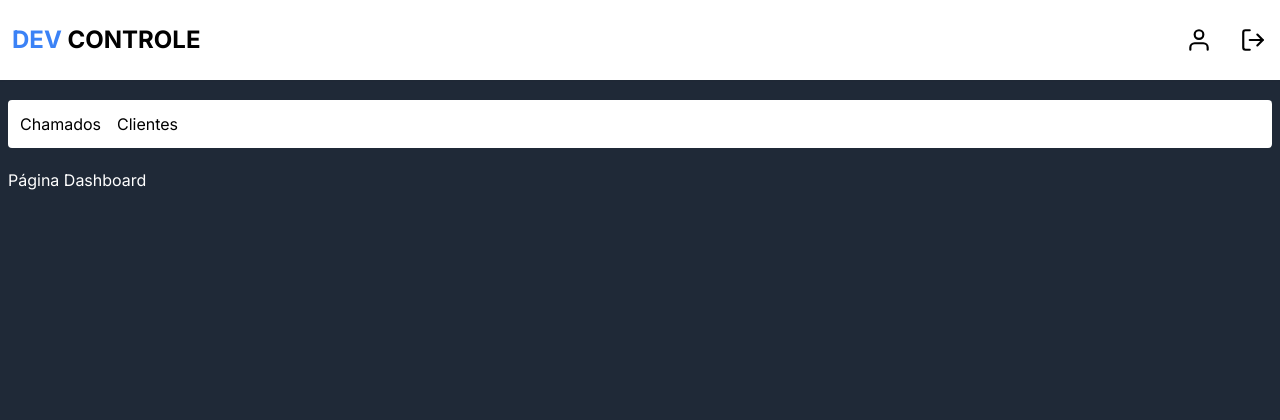
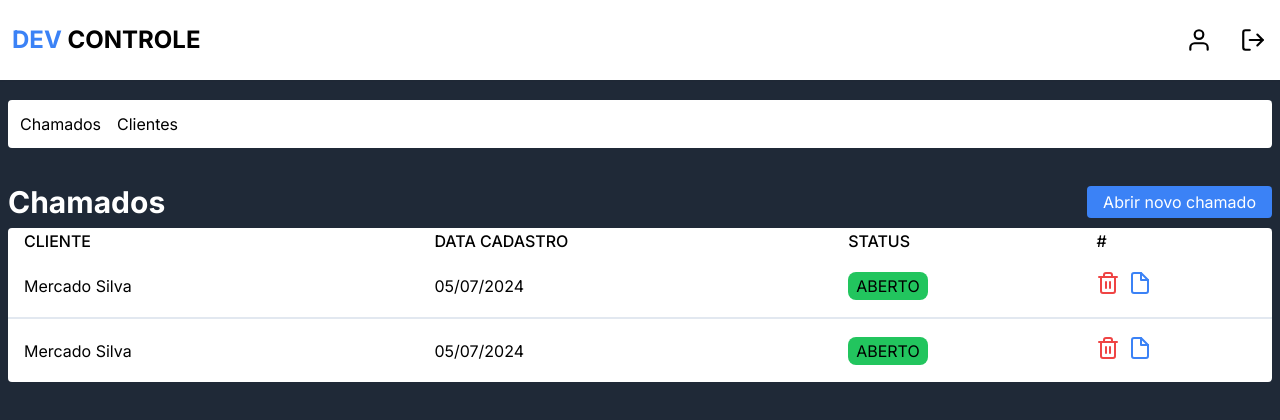
Before and after one commit to CristianoSFMothe/devcontrole, a Next.js app: page /dashboard in a window 1280 px wide. Shown: the top 420 px of the page. Built offline with nearby package versions, Linux system fonts and the light colour scheme; no server answers; sample sign-in values are in the browser's storage.

Commit message:
feat: Inicialização da cricação da tabela

```diff
--- /dev/null
+++ b/src/app/dashboard/components/ticket/index.tsx
@@ -0,0 +1,27 @@
+import { FiTrash2, FiFile } from "react-icons/fi";
+
+export function TicketItem() {
+  return (
+    <>
+      <tr className="border-b-2 border-b-slate-200 h-16 last:border-b-0 hover:bg-gray-100 duration-300">
+        <td className="text-left px-4 customer-name">
+          Mercado Silva
+        </td>
+        <td className="text-left hidden sm:table-cell date-register">05/07/2024</td>
+        <td className="text-left">
+          <span className="bg-green-500 px-2 py-1 rounded-lg status">
+            ABERTO
+          </span>
+        </td>
+        <td className="text-left">
+          <button className="btn-trash mr-2 hover:opacity-75">
+            <FiTrash2 size={24} color="#EF4444" />
+          </button>
+          <button className="btn-file hover:opacity-75">
+            <FiFile size={24} color="#3B82F6" />
+          </button>
+        </td>
+      </tr>
+    </>
+  );
+}
--- a/src/app/dashboard/page.tsx
+++ b/src/app/dashboard/page.tsx
@@ -1,19 +1,49 @@
 import { Container } from "@/components/container";
-import { getServerSession } from "next-auth"
-import { authOptions} from "@/lib/auth"
+import { getServerSession } from "next-auth";
+import { authOptions } from "@/lib/auth";
 import { redirect } from "next/navigation";
-
+import Link from "next/link";
+import { TicketItem } from "./components/ticket";
 
 const Dashboard = async () => {
   const session = await getServerSession(authOptions);
 
   if (!session || !session.user) {
-    redirect("/")
+    redirect("/");
   }
 
   return (
     <Container>
-      <h1 className="text-white">Página Dashboard</h1>
+      <main className="mt-9 mb-2">
+        <div className="flex items-center justify-between dashboard-new">
+          <h1 className="text-white text-3xl font-bold">Chamados</h1>
+
+          <Link
+            href="/dashboard/new"
+            className="bg-blue-500 px-4 py-1 rounded text-white btn-dashboard-new"
+          >
+            Abrir novo chamado
+          </Link>
+        </div>
+
+        <table className="min-w-full my-2 bg-white rounded">
+          <thead>
+            <tr>
+              <th className="font-medium text-left pl-4">CLIENTE</th>
+              <th className="font-medium text-left hidden sm:block">
+                DATA CADASTRO
+              </th>
+              <th className="font-medium text-left">STATUS</th>
+              <th className="font-medium text-left">#</th>
+            </tr>
+          </thead>
+          <tbody>
+            <TicketItem />
+
+            <TicketItem />
+          </tbody>
+        </table>
+      </main>
     </Container>
   );
 };
```
